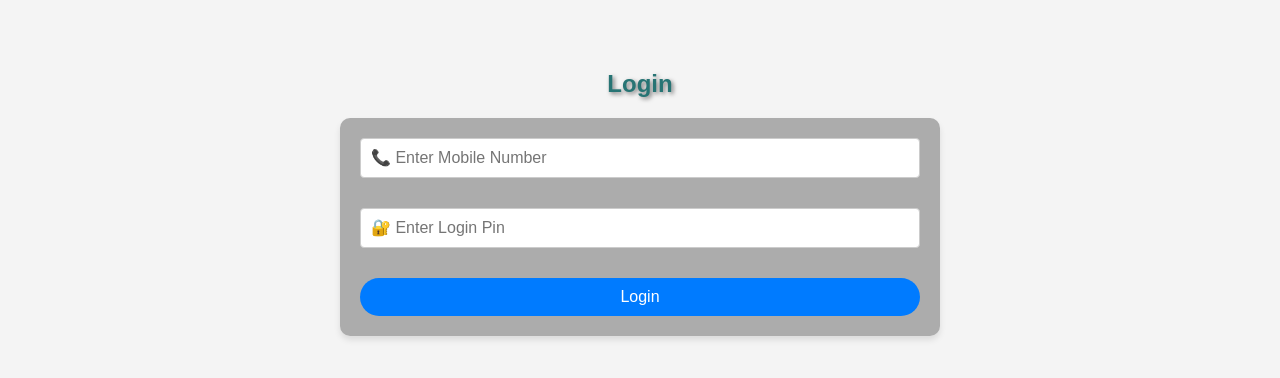
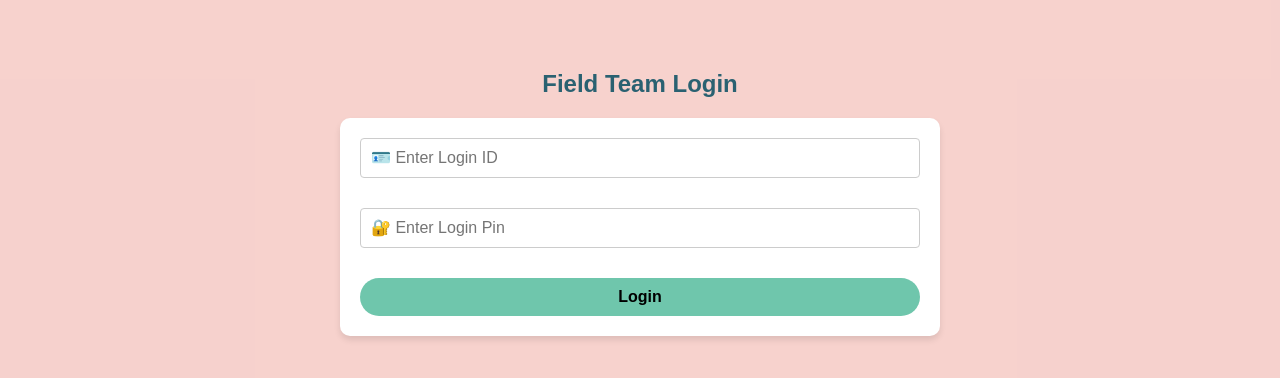
Before and after one commit to Swapnilchavan13/Kalkata, a React (Create React App) app in the folder system/: page /login in a window 1280 px wide. Shown: the part 176-554 px from the top of the page. Built offline with nearby package versions, Linux system fonts and the light colour scheme; no server answers.

Commit message:
updated code as per the changes

```diff
--- a/system/src/App.css
+++ b/system/src/App.css
@@ -51,8 +51,9 @@ textarea {
 }
 
 button {
-  background-color: #007bff;
-  color: white;
+  background-color: #6FC6AC;
+  color: black;
+  font-weight: 700;
   padding: 10px 20px;
   border: none;
   border-radius: 20px;
--- a/system/src/Component/Dashboard.jsx
+++ b/system/src/Component/Dashboard.jsx
@@ -16,9 +16,13 @@ export const Dashboard = () => {
     <div className="dashboard-container">
        <img style={{width:'400px'}} id='loginpinimg' src="https://localite.services/w_logo.png" alt="" />
        <hr />
+       <div class="button-container">
+
+       <button className="logout-button" onClick={handleLogout}>Logout</button>
+</div>
       <div className="dashboard-header">
 
-        <h1>Welcome to the Dashboard</h1>
+        <h1>Which Merchant Data Would you Like to Enter?</h1>
       </div>
 
       <div className="dashboard-links">
@@ -32,9 +36,8 @@ export const Dashboard = () => {
           Merchant Content Creation
         </Link>
       </div>
-      <br />
-      <br />
-      <button className="logout-button" onClick={handleLogout}>Logout</button>
+
+
     </div>
   );
 };
--- a/system/src/Component/Login.jsx
+++ b/system/src/Component/Login.jsx
@@ -60,7 +60,7 @@ export const Login = () => {
         <img id='loginpinimg' src="https://localite.services/w_logo.png" alt="" />
         <hr />
       </div>
-      <h2 id='lheading'>Login</h2>
+      <h2 id='lheading'>Field Team Login</h2>
       <form onSubmit={handleSubmit} className="login-form">
         <div className="form-group">
           <input
@@ -68,7 +68,7 @@ export const Login = () => {
             id="mobileNumber"
             value={mobileNumber}
             onChange={(e) => setMobileNumber(e.target.value)}
-            placeholder='📞 Enter Mobile Number'
+            placeholder='🪪 Enter Login ID'
             required
           />
         </div>
--- a/system/src/Component/Merchantcontent.jsx
+++ b/system/src/Component/Merchantcontent.jsx
@@ -1,6 +1,8 @@
 import React, { useEffect, useState } from 'react';
+import { useNavigate } from 'react-router-dom';
 
 export const Merchantcontent = () => {
+  const navigate = useNavigate();
   const [businesses, setBusinesses] = useState([]);
   const [loading, setLoading] = useState(true);
   const [submitting, setSubmitting] = useState(false); // State to track submission status
@@ -94,6 +96,9 @@ export const Merchantcontent = () => {
           image2: null,
           mobileNumber: localStorage.getItem('mobileNumber') || '',
         });
+
+        navigate('/dashboard'); // Redirect to the dashboard
+
       } else {
         console.error('Failed to submit form');
       }
@@ -110,6 +115,8 @@ export const Merchantcontent = () => {
 
   return (
     <div style={{ padding: '20px', maxWidth: '600px', margin: 'auto' }}>
+      <img style={{width:'100px'}} src="https://localite.services/w_logo.png" alt="" />
+      <hr />
       <h2>Merchant Offer Details</h2>
       <form onSubmit={handleSubmit}>
         <div className="form-group">
--- a/system/src/Component/Merchantdatacollection.jsx
+++ b/system/src/Component/Merchantdatacollection.jsx
@@ -1,7 +1,9 @@
 import React, { useState } from 'react';
+import { useNavigate } from 'react-router-dom';
 
 
 export const Merchantdatacollection = () => {
+  const navigate = useNavigate();
   const [formData, setFormData] = useState({
     city: '',
     area: '',
@@ -140,6 +142,7 @@ export const Merchantdatacollection = () => {
           mobileNumber: localStorage.getItem('mobileNumber') || '',
         });
         setSubCategories([]);
+        navigate('/dashboard'); // Redirect to the dashboard
       } else {
         const error = await response.json();
         console.error('Submission error:', error);
@@ -155,7 +158,9 @@ export const Merchantdatacollection = () => {
   };
 
   return (
-    <div>
+    <div  style={{ maxWidth: '600px', margin: 'auto' }}>
+      <img style={{width:'100px'}} src="https://localite.services/w_logo.png" alt="" />
+      <hr />
       <h1>Merchant Data Collection</h1>
       <form onSubmit={handleSubmit}>
       <div>
--- a/system/src/Component/Merchantonboarding.jsx
+++ b/system/src/Component/Merchantonboarding.jsx
@@ -1,10 +1,11 @@
 import React, { useRef, useState } from 'react';
+import { useNavigate } from 'react-router-dom';
 import SignatureCanvas from "react-signature-canvas";
 
 export const Merchantonboarding = () => {
+  const navigate = useNavigate();
 
   const categories = ['Automotive & Transport', 'Clothing', 'Dry Cleaning Services', 'Education and Learning', 'Entertainment & Leisure', 'Food & Beverages', 'Hair Care', 'Healthcare & Wellness', 'Home & Maintenance', 'Jewellery', 'Pet & Petcare', 'Personal Care', 'Professional Services', 'Salon & Spa', 'Skin Care', 'Other'];
-
   const [formData, setFormData] = useState({
     personName: '',
     lastName: '',
@@ -128,6 +129,7 @@ export const Merchantonboarding = () => {
           mobileNumber: localStorage.getItem('mobileNumber') || '',
         });
         setSignatureData("");
+        navigate('/dashboard'); // Redirect to the dashboard
       } else {
         alert("There was an error submitting the form.");
       }
@@ -145,10 +147,11 @@ export const Merchantonboarding = () => {
   };
 
   return (
-    <div style={{ padding: "20px" }}>
+    <div style={{padding:'10px'}}>
+      <img style={{width:'100px'}} src="https://localite.services/w_logo.png" alt="" />
+      <hr />
       <h2>Merchant Onboarding Form</h2>
       <form onSubmit={handleSubmit}>
-        {/* Personal Information */}
         <hr />
         <h3>Personal Information</h3>
         <hr />
@@ -271,7 +274,7 @@ export const Merchantonboarding = () => {
             />
           </label>
           <label>
-            Product Description:
+            Business Description:
             <textarea
               name="productDescription"
               value={formData.productDescription}
@@ -475,7 +478,7 @@ export const Merchantonboarding = () => {
           </div>
           <div style={{display:'flex', gap:'10px'}}>
 
-          <button style={{backgroundColor:'green'}} type="button" onClick={saveSignature}>
+          <button style={{backgroundColor:'green',color:'white'}} type="button" onClick={saveSignature}>
             Save Signature
           </button>
           <button style={{backgroundColor:'yellow' ,color:'black'}} type="button" onClick={clearSignature}>
--- a/system/src/Style/dashboard.css
+++ b/system/src/Style/dashboard.css
@@ -45,13 +45,16 @@
   .logout-button {
     background-color: #ff4d4f;
     color: white;
-    width: 30%;
+    width: 20%;
     border: none;
-    padding: 8px 16px;
     border-radius: 20px;
     cursor: pointer;
     font-size: 16px;
     transition: background-color 0.3s ease;
+  }
+  .button-container {
+    display: flex;
+    justify-content: right;
   }
 
   .logout-button:hover {
@@ -66,11 +69,11 @@
   }
 
   .dashboard-link {
-    background-color: teal;
+    background-color: #2A6171;
     color: white;
     padding: 12px;
     text-align: center;
-    border-radius: 30px;
+    border-radius: 5px;
     font-size: 20px;
     width: 90%;
     transition: background-color 0.3s ease;
@@ -91,8 +94,8 @@
     }
 
     .logout-button {
-      padding: 6px 12px;
-      font-size: 14px;
+      /* padding: 6px 12px; */
+      font-size: 8px;
     }
 
     .dashboard-link {
@@ -112,7 +115,7 @@
     }
 
     .logout-button {
-      padding: 10px 20px;
+      /* padding: 10px 20px; */
       font-size: 18px;
     }
 
--- a/system/src/Style/login.css
+++ b/system/src/Style/login.css
@@ -7,6 +7,7 @@
     background-position: center;
     background-repeat: no-repeat;
     padding: 20px;
+    background-color: rgba(250, 128, 114, 0.3); /* Adds 50% opacity to the background color */
   }
 
   #centreimgdiv {
@@ -24,14 +25,15 @@
     text-align: center;
     font-size: 24px;
     font-weight: bold;
-    color: rgb(39, 116, 116);
+    color: #2A6171;
     margin-bottom: 20px;
-    text-shadow: 2px 2px 4px rgba(0, 0, 0, 0.5);
+    /* text-shadow: 2px 2px 4px rgba(0, 0, 0, 0.5); */
   }
 
   /* Form Styling */
   .login-form {
-    background-color: rgba(154, 154, 154, 0.8);
+    background-color: #75B5AF
+    (154, 154, 154, 0.8);
     /* padding: 30px; */
     border-radius: 10px;
     width: 95%;
@@ -85,8 +87,10 @@
     }
 
     #loginbtn{
-        background-color: rgb(5, 119, 119);
-        width: 50%;
-        border-radius: 20px;
+      width: 50%;
+      border-radius: 20px;
+      background-color:#6FC6AC;
+        color: black;
+        font-weight: 600;
     }
   }
```
